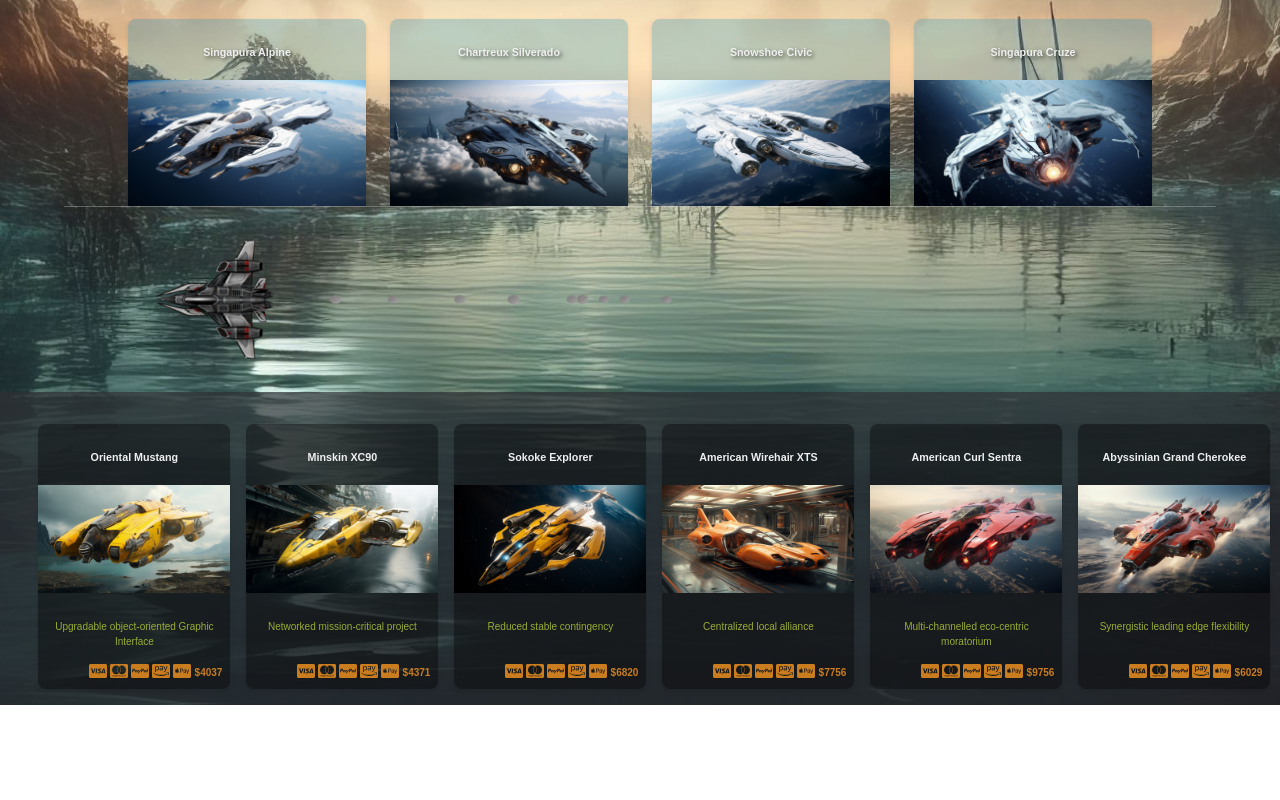
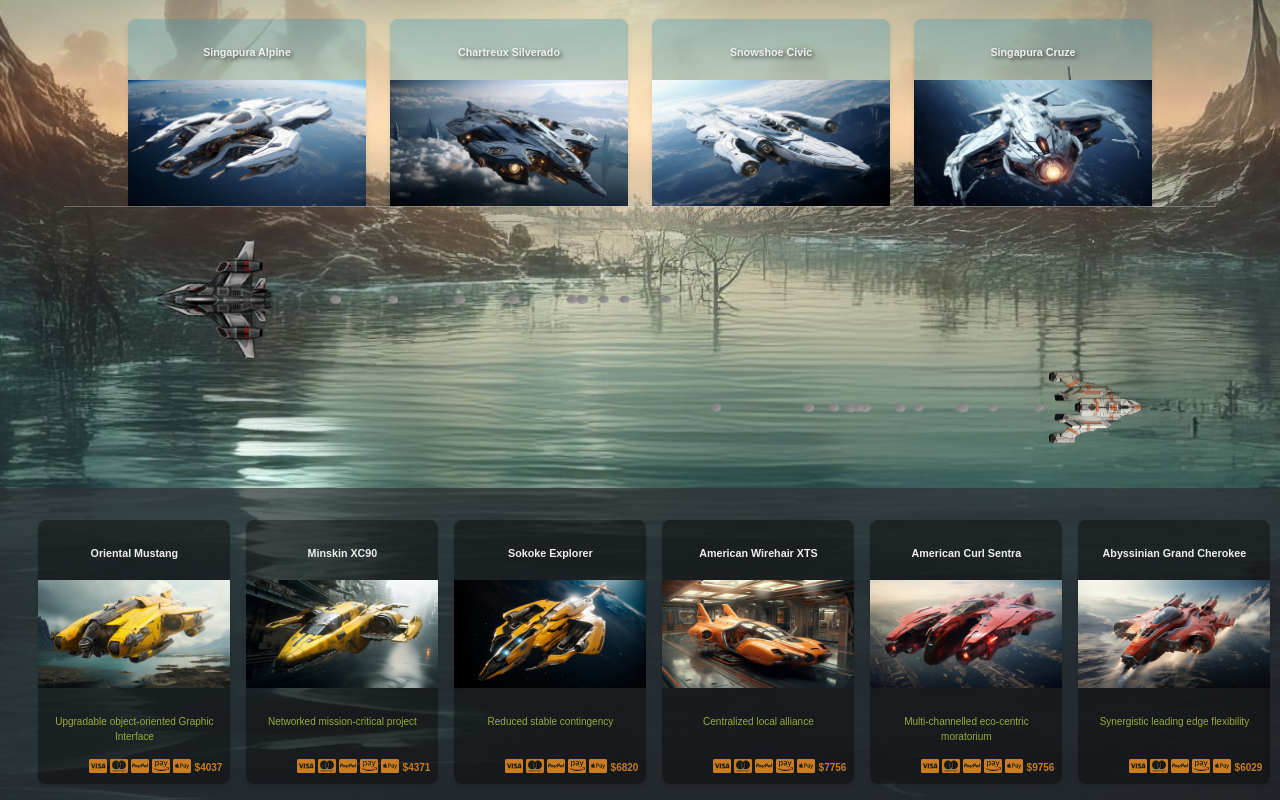
Before and after one commit to thegroosalugg/Andromeda, a React (Vite) app: page /ships in a window 1280 px wide. Shown: the part 1501-2301 px from the top of the page. Before the commit the page ends 2206 px from the top, so only its background shows below. Built offline with nearby package versions, Linux system fonts and the light colour scheme; a web font is replaced by a local one.

Commit message:
save banner progress

```diff
--- a/src/components/banner/ShipBanner.tsx
+++ b/src/components/banner/ShipBanner.tsx
@@ -1,8 +1,11 @@
 import { motion } from 'framer-motion';
-import shipPNG from '../../assets/banner/spaceship-transparent-01.png';
+import ship1 from '../../assets/banner/spaceship-transparent-01.png';
+import ship2 from '../../assets/banner/spaceship-transparent-02.png';
 import css from './ShipBanner.module.css';
 
-const ShipBanner: React.FC = () => {
+const ShipBanner: React.FC<{ reverse?: boolean }> = ({ reverse }) => {
+  const x = reverse ? '-' : '';
+
   // chemtrail size
   const smoke = Array.from({ length: 20 }).map((_, index) => (
     <div
@@ -20,13 +23,14 @@
     <div className={css.overflow}>
       <motion.div
         className={css.banner}
-        initial={{ x: '100%' }}
-        whileInView={{ x: '12vw' }}
+        initial={{ x: `${x}100%` }}
+        whileInView={{ x: reverse ? '50vw' : '12vw' }}
         transition={{ type: 'easeIn', duration: 1.5 }}
         viewport={{ once: true }}
       >
-        <img src={shipPNG} alt='spaceship' />
-        {smoke}
+        {reverse && smoke}
+        <img src={reverse ? ship2 : ship1} alt='spaceship' />
+        {!reverse && smoke}
       </motion.div>
     </div>
   );
--- a/src/pages/spaceships/SpaceShips.tsx
+++ b/src/pages/spaceships/SpaceShips.tsx
@@ -16,6 +16,7 @@
       <Banner />
       <SpaceShipsList className='ship-grid' spaceships={spaceships} />
       <ShipBanner />
+      <ShipBanner reverse />
     </>
   );
 }
```
